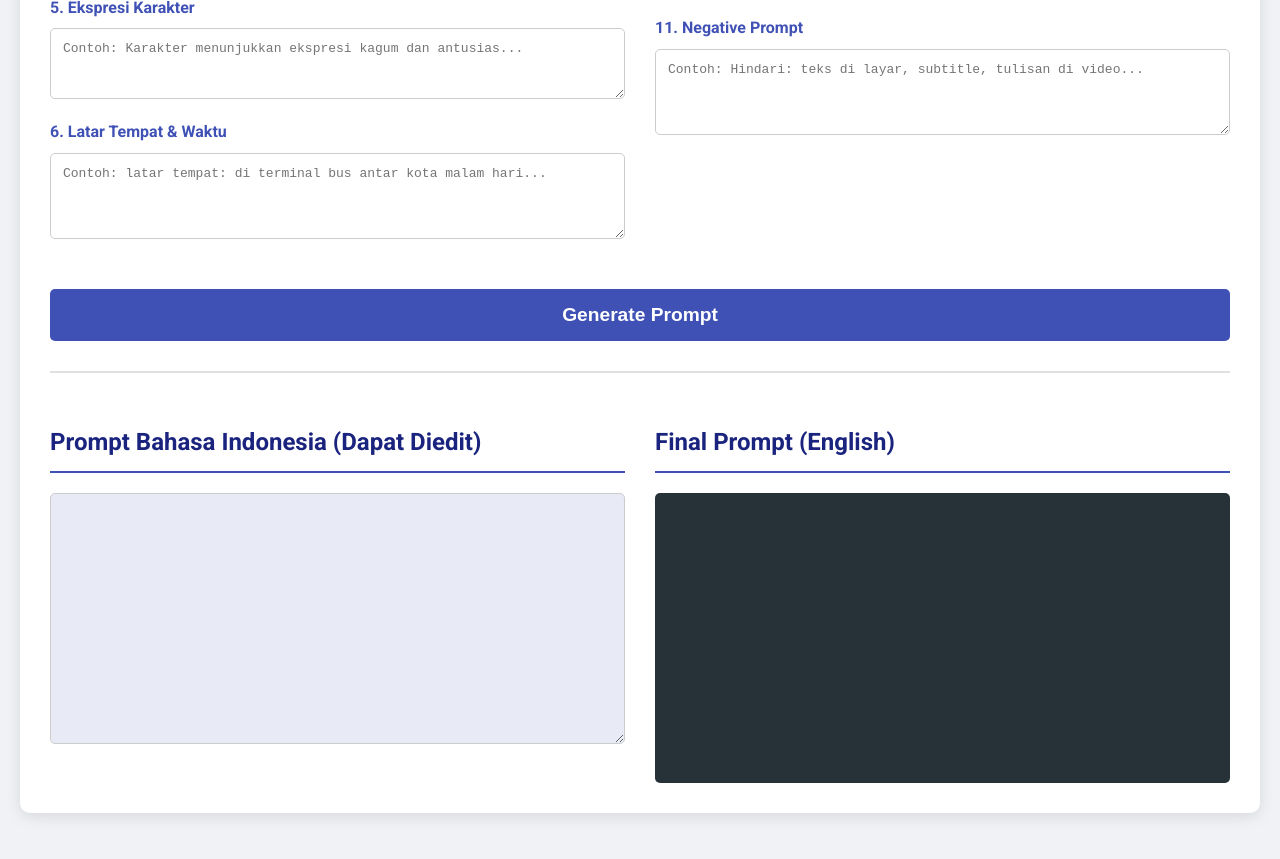
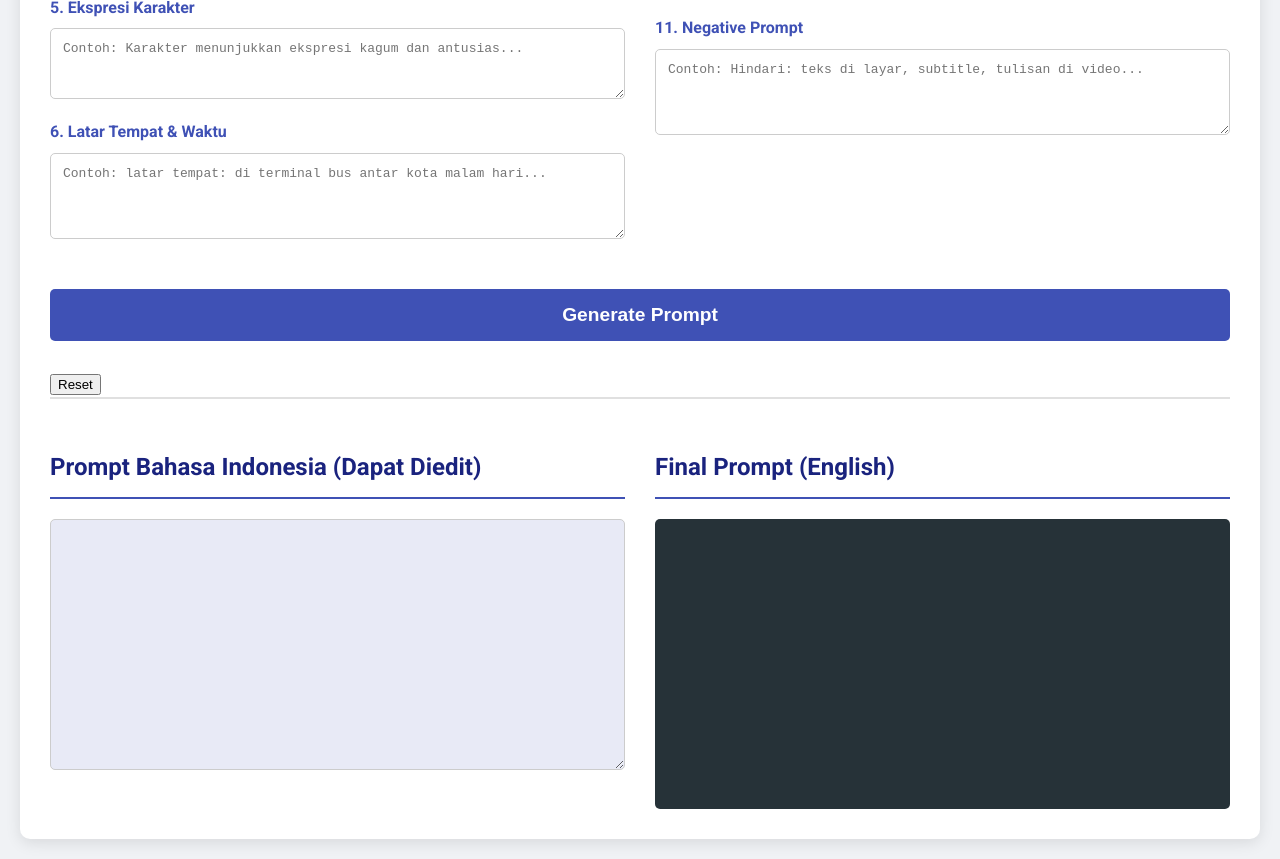
Before and after one commit to Rama5520/Veo3promptgenerator, a plain HTML site: page index.html in a window 1280 px wide. Shown: the part 795-1654 px from the top of the page. Before the commit the page ends 1628 px from the top, so only its background shows below. Drawn offline with Linux system fonts and the light colour scheme.

Commit message:
index.html

```diff
--- a/index.html
+++ b/index.html
@@ -54,7 +54,10 @@
                 <textarea id="negatif" rows="4" placeholder="Contoh: Hindari: teks di layar, subtitle, tulisan di video..."></textarea>
             </div>
         </div>
-        <button id="generate-btn">Generate Prompt</button>
+        <div class="button-wrapper">
+            <button id="generate-btn">Generate Prompt</button>
+            <button id="reset-btn" type="button">Reset</button>
+        </div>
 
         <div class="output-container">
             <div class="output-column">
```
